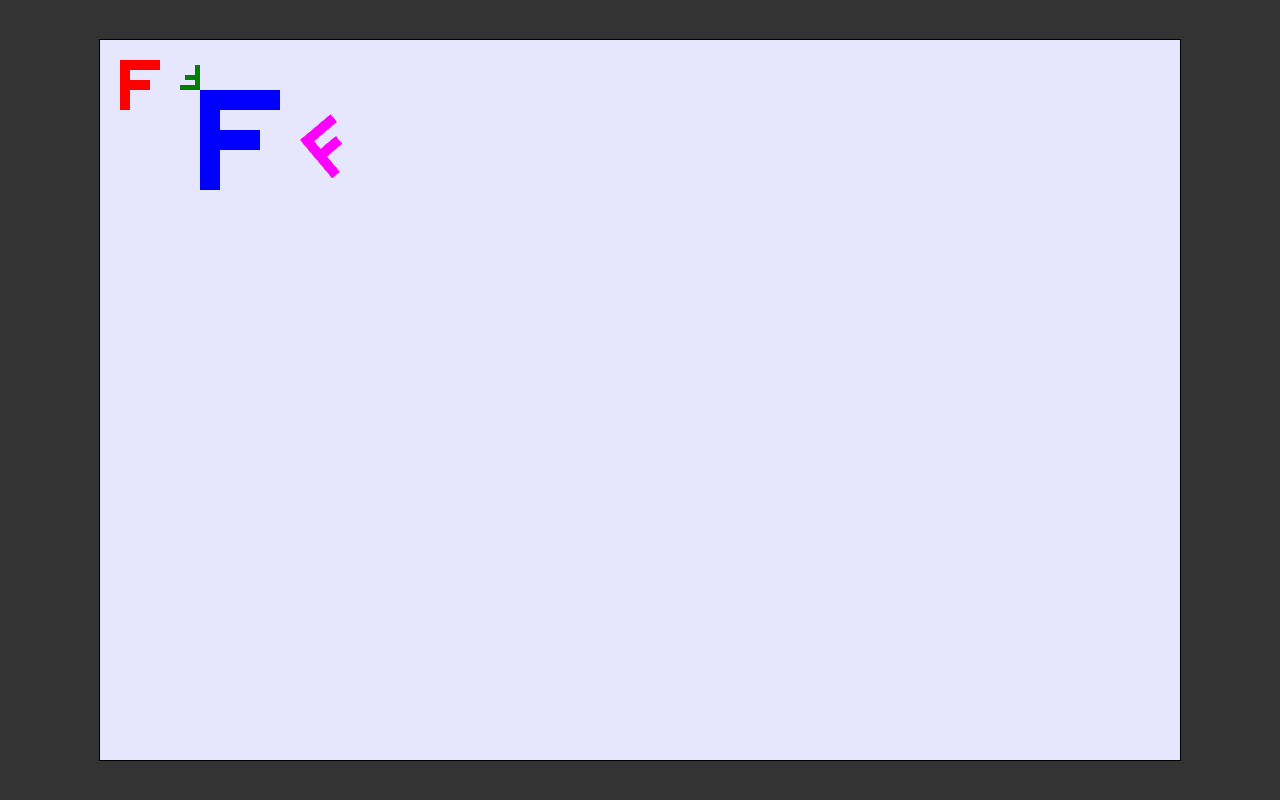
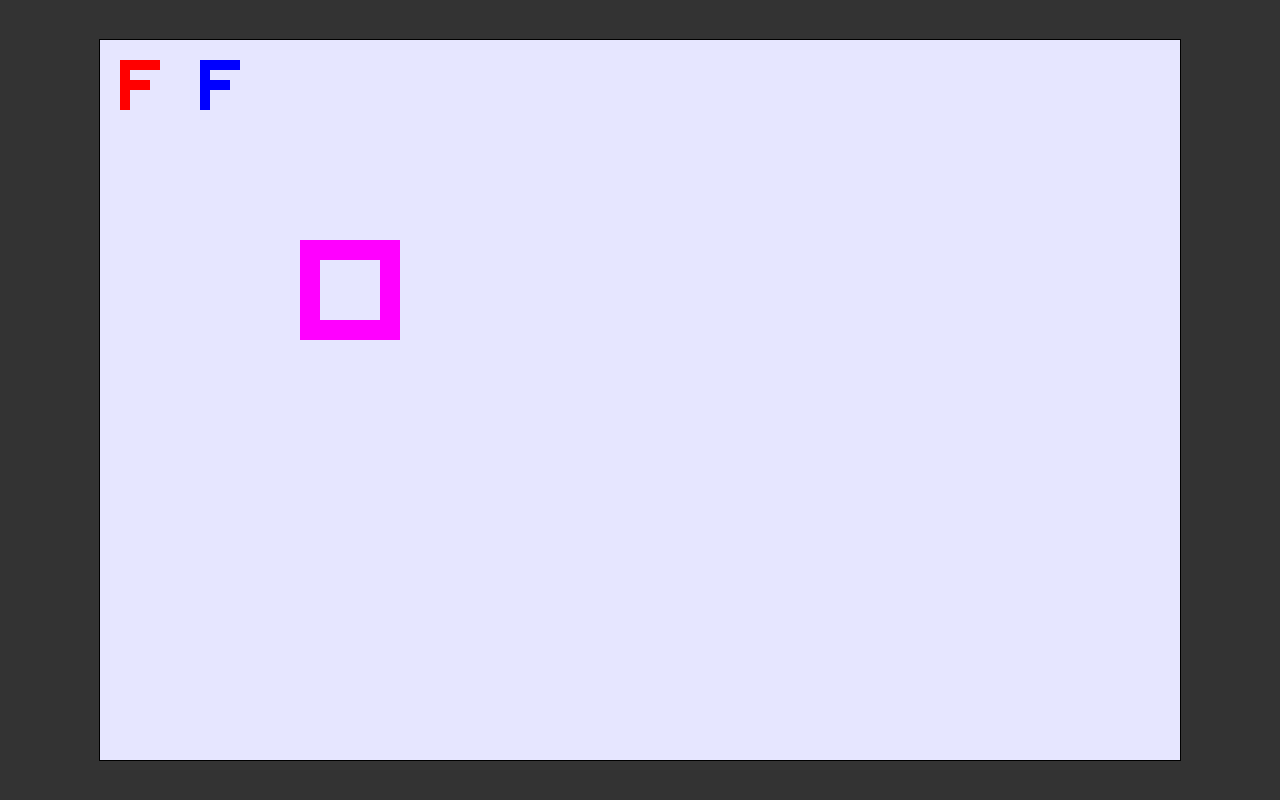
Before and after one commit to ningbio/webgl, a plain HTML site: page testbed.html in a window 1280 px wide. Drawn offline with Linux system fonts and the light colour scheme.

Commit message:
make sure tesselator works

```diff
--- a/testbed.html
+++ b/testbed.html
@@ -49,15 +49,45 @@ void main() {
 // compiles shaders, links program, looks up locations
 const programInfo = twgl.createProgramInfo(gl, [vs, fs]);
 
-// test tessellation
+// tessellator, a contour is a flattened point-list, and a polygon is a multi-contour
+var ring = [
+  [0, 0, 100, 0, 100, 100, 0, 100],
+  [20, 20, 80, 20, 80, 80, 20, 80],
+];
+var tessRing = tessellate(ring);
+const bufferRing = twgl.createBufferInfoFromArrays(gl, {
+  a_position: {
+    numComponents: 2,
+    data: Float32Array.from(tessRing.vertices),
+  },
+  indices: Array.from(tessRing.triangles),
+});
+
 var poly = [
-  [136, 0, 482, 0, 733, 74, 823, 282, 597, 519, 597, 526, 740, 600, 790, 746, 701, 932, 416, 992, 136, 992],
-  [251, 892, 421, 892, 551, 892, 611, 855, 670, 818, 670, 734, 670, 643, 617, 605, 563, 567, 441, 567, 251, 567],
-  [448, 469, 575, 469, 637, 425, 699, 382, 699, 290, 699, 191, 639, 144, 578, 98, 458, 98, 251, 98, 251, 469]
+[
+       0,  0, // 0----1
+      40,  0, // |    |
+      40, 10, // | 3--2
+      10, 10, // | |
+      10, 20, // | 4-5
+      30, 20, // |   |
+      30, 30, // | 7-6
+      10, 30, // | |
+      10, 50, // 9-8
+       0, 50,
+    ],
 ];
+
 var tess = tessellate(poly);
-
-
+// const nVertices = tess.vertices.length / 2;
+// const nTriangles = tess.triangles.length / 3;
+const bufferTess = twgl.createBufferInfoFromArrays(gl, {
+  a_position: {
+    numComponents: 2,
+    data: Float32Array.from(tess.vertices),
+  },
+  indices: Array.from(tess.triangles),
+});
 
 // calls gl.createBuffer, gl.bindBuffer, gl.bufferData
 const bufferInfo = twgl.createBufferInfoFromArrays(gl, {
@@ -100,10 +130,11 @@ const camera = {
 };
 
 const scene = [
-  { x:  20, y:  20, rotation: 0,       scale: 1,   color: [1,   0, 0, 1], bufferInfo},
-  { x: 100, y:  50, rotation: Math.PI, scale: 0.5, color: [0, 0.5, 0, 1], bufferInfo},
-  { x: 100, y:  50, rotation: 0,       scale: 2,   color: [0,   0, 1, 1], bufferInfo},
-  { x: 200, y: 100, rotation: 0.7,     scale: 1,   color: [1,   0, 1, 1], bufferInfo},
+  { x:  20, y:  20, rotation: 0, scale: 1,   color: [1, 0, 0, 1], bufferInfo: bufferInfo},
+  // { x: 100, y:  50, rotation: Math.PI, scale: 0.5, color: [0, 0.5, 0, 1], bufferInfo},
+  // { x: 100, y:  50, rotation: 0, scale: 2,   color: [0,   0, 1, 1], bufferInfo},
+  { x: 200, y: 200, rotation: 0, scale: 1,   color: [1, 0, 1, 1], bufferInfo: bufferRing},
+  { x: 100, y: 20, rotation: 0, scale: 1,   color: [0, 0, 1, 1], bufferInfo: bufferTess},
 ];
 
 let viewProjectionMat;
@@ -126,7 +157,8 @@ function updateViewProjection() {
 }
 
 function drawThing(thing) {
-  const {x, y, rotation, scale, color, bufferInfo} = thing;
+  const {x, y, rotation, scale, color} = thing;
+  const bufferInfo = thing.bufferInfo;
 
   // calls gl.bindBuffer, gl.enableVertexAttribArray, gl.vertexAttribPointer
   twgl.setBuffersAndAttributes(gl, programInfo, bufferInfo);
```
